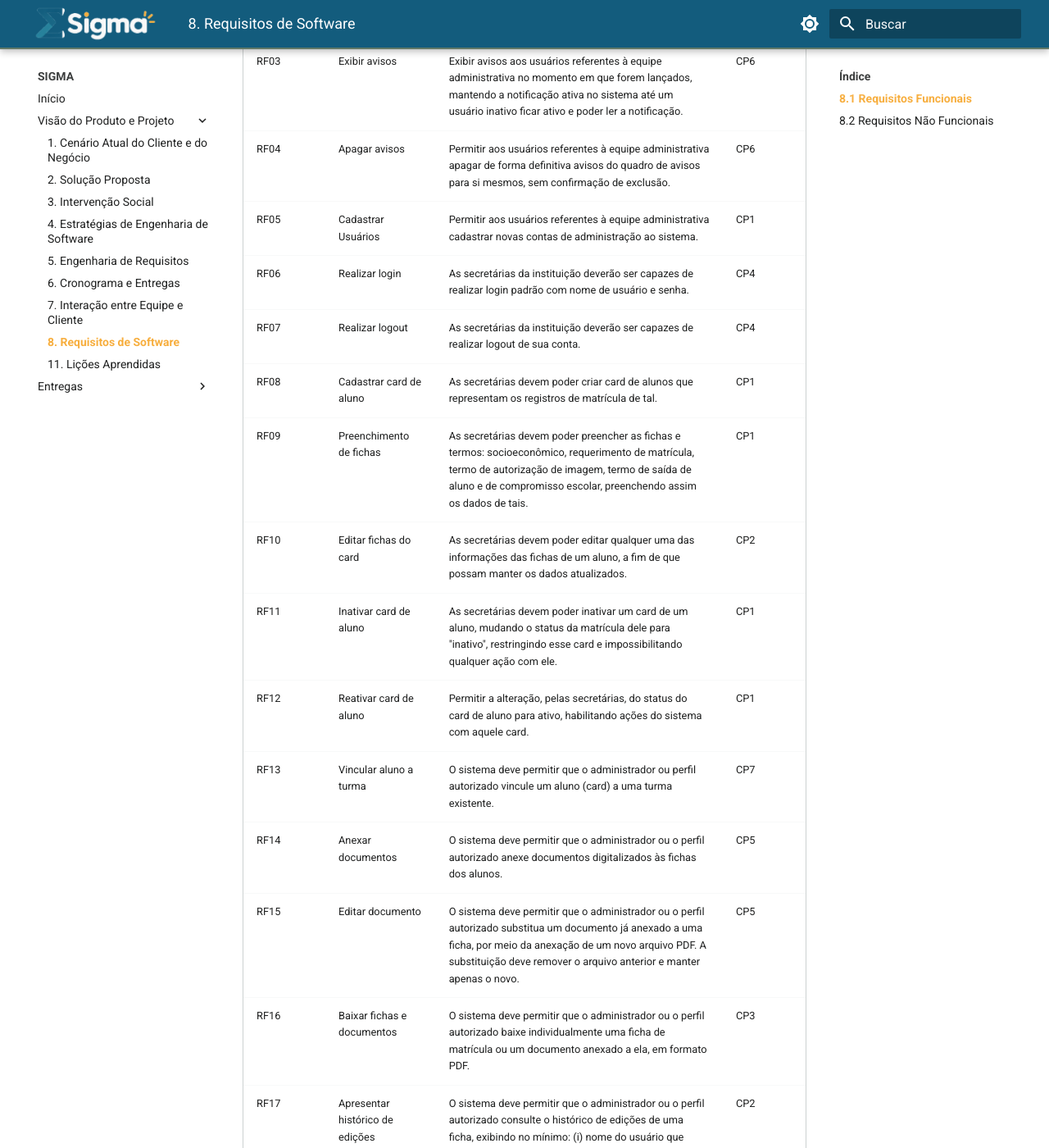
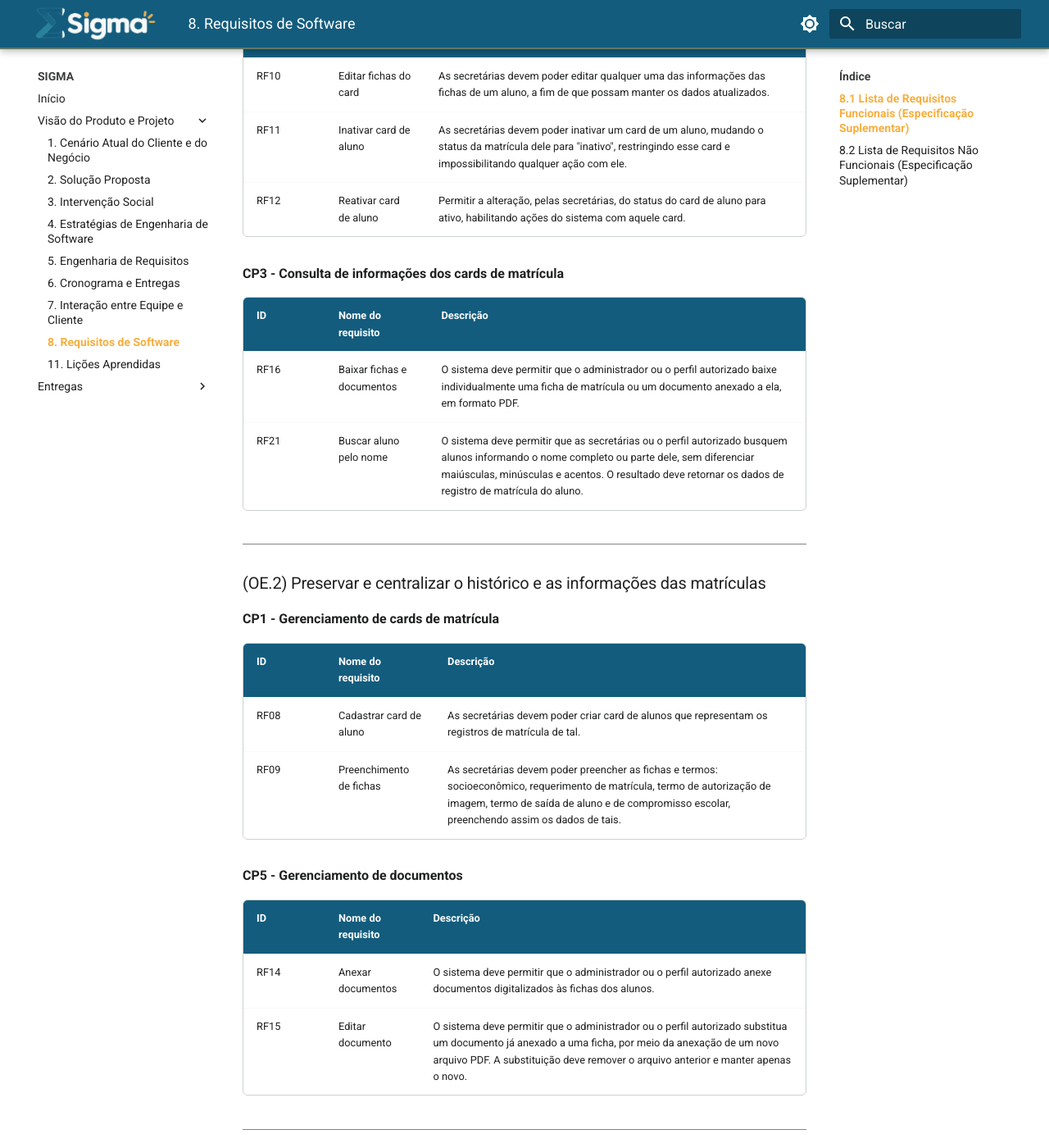
Before and after one commit to mdsreq-fga-unb/REQ-2026.2-T01-Sigma, an MkDocs documentation site: the page built from docs/doc-visao/8_requisitos.md, in a window 1280 px wide and 1400 px high, scrolled down 491 px. Shown: the whole window at 82% size. Built offline with MkDocs 1.6.1 and Material for MkDocs 9.7.7, drawn with Linux system fonts in a browser that asks for light colours; some of the changed text lies outside the part shown.

Commit message:
docs: reorganiza requisitos de software por OE e CP no padrao Nativo

```diff
--- a/docs/doc-visao/8_requisitos.md
+++ b/docs/doc-visao/8_requisitos.md
@@ -1,45 +1,104 @@
 # 8. Requisitos
 
-## 8.1 Requisitos Funcionais
+## 8.1 Lista de Requisitos Funcionais (Especificação Suplementar)
 
-| ID | Nome | Descrição | CP vinculada |
-|---|---|---|---|
-| RF01 | Disponibilizar quadro de avisos | O sistema deve disponibilizar um quadro de avisos de modificações, inserções e exclusões de informação referentes às matrículas para os usuários referentes à equipe administrativa. | CP6 |
-| RF02 | Lançar avisos | Permitir que os usuários autenticados referentes à equipe administrativa possam lançar avisos contendo os campos obrigatórios de assunto e descrição, com data e autor registrados, e direcionar os mesmos aos demais usuários. | CP6, CP4 |
-| RF03 | Exibir avisos | Exibir avisos aos usuários referentes à equipe administrativa no momento em que forem lançados, mantendo a notificação ativa no sistema até um usuário inativo ficar ativo e poder ler a notificação. | CP6 |
-| RF04 | Apagar avisos | Permitir aos usuários referentes à equipe administrativa apagar de forma definitiva avisos do quadro de avisos para si mesmos, sem confirmação de exclusão. | CP6 |
-| RF05 | Cadastrar Usuários | Permitir aos usuários referentes à equipe administrativa cadastrar novas contas de administração ao sistema. | CP1 |
-| RF06 | Realizar login | As secretárias da instituição deverão ser capazes de realizar login padrão com nome de usuário e senha. | CP4 |
-| RF07 | Realizar logout | As secretárias da instituição deverão ser capazes de realizar logout de sua conta. | CP4 |
-| RF08 | Cadastrar card de aluno | As secretárias devem poder criar card de alunos que representam os registros de matrícula de tal. | CP1 |
-| RF09 | Preenchimento de fichas | As secretárias devem poder preencher as fichas e termos: socioeconômico, requerimento de matrícula, termo de autorização de imagem, termo de saída de aluno e de compromisso escolar, preenchendo assim os dados de tais. | CP1 |
-| RF10 | Editar fichas do card | As secretárias devem poder editar qualquer uma das informações das fichas de um aluno, a fim de que possam manter os dados atualizados. | CP2 |
-| RF11 | Inativar card de aluno | As secretárias devem poder inativar um card de um aluno, mudando o status da matrícula dele para "inativo", restringindo esse card e impossibilitando qualquer ação com ele. | CP1 |
-| RF12 | Reativar card de aluno | Permitir a alteração, pelas secretárias, do status do card de aluno para ativo, habilitando ações do sistema com aquele card. | CP1 |
-| RF13 | Vincular aluno a turma | O sistema deve permitir que o administrador ou perfil autorizado vincule um aluno (card) a uma turma existente. | CP7 |
-| RF14 | Anexar documentos | O sistema deve permitir que o administrador ou o perfil autorizado anexe documentos digitalizados às fichas dos alunos. | CP5 |
-| RF15 | Editar documento | O sistema deve permitir que o administrador ou o perfil autorizado substitua um documento já anexado a uma ficha, por meio da anexação de um novo arquivo PDF. A substituição deve remover o arquivo anterior e manter apenas o novo. | CP5 |
-| RF16 | Baixar fichas e documentos | O sistema deve permitir que o administrador ou o perfil autorizado baixe individualmente uma ficha de matrícula ou um documento anexado a ela, em formato PDF. | CP3 |
-| RF17 | Apresentar histórico de edições | O sistema deve permitir que o administrador ou o perfil autorizado consulte o histórico de edições de uma ficha, exibindo no mínimo: (i) nome do usuário que realizou a edição, (ii) data e hora da edição, (iii) campo alterado, (iv) valor anterior e (v) valor novo. | CP2 |
-| RF18 | Cadastrar Etapa | O sistema deve permitir que o administrador ou o perfil autorizado cadastre uma nova etapa (série de ensino) no sistema. | CP7 |
-| RF19 | Inativar turma e etapa | O sistema deve permitir que as secretárias ou o perfil autorizado alterem o status de uma turma ou etapa de "ativo" para "inativo". Uma turma ou etapa inativa mantém os vínculos já existentes e continua aparecendo na busca, identificada com o status "inativo". | CP7 |
-| RF20 | Vincular turma à etapa | O sistema deve permitir que as secretárias ou o perfil autorizado vinculem uma turma a uma etapa, selecionando ambas entre as cadastradas com status ativo. | CP7 |
-| RF21 | Buscar aluno pelo nome | O sistema deve permitir que as secretárias ou o perfil autorizado busquem alunos informando o nome completo ou parte dele, sem diferenciar maiúsculas, minúsculas e acentos. O resultado deve retornar os dados de registro de matrícula do aluno. | CP3 |
-| RF22 | Buscar turmas e etapas | O sistema deve permitir que as secretárias ou o perfil autorizado busquem turmas e etapas pelo nome completo ou parcial. Caso nenhum registro seja encontrado, o sistema deve exibir a mensagem "Nenhum resultado encontrado". | CP7 |
-| RF23 | Possibilitar salvamento de dados | O sistema deve pedir às secretárias ou ao perfil autorizado a confirmação da operação ao solicitar o salvamento do preenchimento ou da edição de uma ficha de matrícula, oferecendo as opções "Confirmar" e "Cancelar". | CP2 |
-| RF24 | Cadastrar Turma | O sistema deve permitir que o administrador ou o perfil autorizado cadastre uma nova turma, obrigatoriamente vinculada a uma etapa existente. | CP7 |
+Os requisitos funcionais estabelecem um consenso que fomenta a implementação dos objetivos planejados para o sistema SIGMA. A seguir, é apresentado o escopo atualizado do sistema, organizado de acordo com os Objetivos Específicos (OEs) e as Características do Produto (CPs).
 
-## 8.2 Requisitos Não Funcionais
+---
 
-| ID | Nome | Descrição | Classificação URPS+ |
-|---|---|---|---|
-| RNF01 | Privacidade de Dados e Retenção Segura | Garantir a privacidade dos dados pessoais restringindo sua visualização apenas a usuários autenticados, apoiando a segurança da informação exigida pela LGPD. | Segurança |
-| RNF02 | Restrição de Acesso não Autenticado | O sistema deve restringir o acesso às suas funcionalidades internas exclusivamente a usuários autenticados por meio de credenciais válidas cadastradas (e-mail e senha). Qualquer tentativa de acesso não autenticado deve ser bloqueada, resultando no redirecionamento do usuário para a tela de login (na interface de usuário) e retornando o código de status HTTP 401 - Unauthorized (na comunicação com a API). | Segurança |
-| RNF03 | Interface responsiva e adaptável a múltiplos dispositivos | O sistema deve adaptar seus componentes visuais para resoluções de monitores desktop e dispositivos móveis, garantindo o funcionamento e layout adequado em resoluções de tela de 360px (mobile), 768px (tablet) e 1280px (desktop). A validação deve ser feita através de ferramentas de inspeção de navegador. | Usabilidade |
-| RNF04 | Interface com suporte a Modo Escuro alternável | O sistema deve disponibilizar a opção de "modo escuro" alternável para o usuário, aplicando uma paleta de cores escura e textos de alto contraste, preservando a legibilidade e consistência visual. | Usabilidade |
-| RNF05 | Tempo de Resposta do Sistema ao Logar | Garantir tempo menor que 2 segundos para login, medido a partir do clique no botão de entrar até a autorização de acesso, sob condições normais de rede e servidor. | Desempenho |
-| RNF06 | Tempo de Resposta do Sistema ao Buscar aluno | Retornar os resultados da consulta de alunos em um tempo inferior a 2 segundos para 95% das requisições, sob condições normais de tráfego de rede e carga do banco de dados. A medição inicia no acionamento do botão de busca e termina ao renderizar a lista na tela. | Desempenho |
-| RNF07 | Tempo de resposta do sistema para buscar turmas ou etapas | Retornar os resultados da busca de turmas ou etapas em um tempo inferior a 2 segundos para 95% das requisições, sob condições normais de tráfego de rede e carga do banco de dados. | Desempenho |
-| RNF08 | Tempo de resposta para salvar uma ficha | O sistema deve concluir o salvamento de uma ficha em um tempo de resposta inferior a 5 segundos para 95% das requisições, sob condições normais de tráfego de rede e carga do servidor. A medição inicia ao acionar o botão de salvar e termina com a exibição da mensagem de sucesso em tela. | Desempenho |
-| RNF09 | Disponibilidade do sistema | O sistema deve garantir uma taxa de acessibilidade de 99,5% durante o horário de funcionamento comercial da creche, compreendido de segunda a sexta-feira, das 07h00 às 19h00. | Confiabilidade |
-| RNF10 | Acessos Múltiplos | O sistema deve suportar no mínimo 10 usuários acessando e interagindo simultaneamente com a aplicação, mantendo o tempo de resposta das operações dentro dos limites estabelecidos nos demais requisitos de desempenho. | Desempenho |
+### (OE.1) Facilitar e agilizar a organização e a continuidade do processo administrativo
+
+**CP2 - Edição e Atualização de cards de matrícula**
+
+| ID | Nome do requisito | Descrição |
+| :--- | :--- | :--- |
+| <span id="req-rf10" class="rf-anchor">RF10</span> | Editar fichas do card | As secretárias devem poder editar qualquer uma das informações das fichas de um aluno, a fim de que possam manter os dados atualizados. |
+| <span id="req-rf11" class="rf-anchor">RF11</span> | Inativar card de aluno | As secretárias devem poder inativar um card de um aluno, mudando o status da matrícula dele para "inativo", restringindo esse card e impossibilitando qualquer ação com ele. |
+| <span id="req-rf12" class="rf-anchor">RF12</span> | Reativar card de aluno | Permitir a alteração, pelas secretárias, do status do card de aluno para ativo, habilitando ações do sistema com aquele card. |
+
+**CP3 - Consulta de informações dos cards de matrícula**
+
+| ID | Nome do requisito | Descrição |
+| :--- | :--- | :--- |
+| <span id="req-rf16" class="rf-anchor">RF16</span> | Baixar fichas e documentos | O sistema deve permitir que o administrador ou o perfil autorizado baixe individualmente uma ficha de matrícula ou um documento anexado a ela, em formato PDF. |
+| <span id="req-rf21" class="rf-anchor">RF21</span> | Buscar aluno pelo nome | O sistema deve permitir que as secretárias ou o perfil autorizado busquem alunos informando o nome completo ou parte dele, sem diferenciar maiúsculas, minúsculas e acentos. O resultado deve retornar os dados de registro de matrícula do aluno. |
+
+---
+
+### (OE.2) Preservar e centralizar o histórico e as informações das matrículas
+
+**CP1 - Gerenciamento de cards de matrícula**
+
+| ID | Nome do requisito | Descrição |
+| :--- | :--- | :--- |
+| <span id="req-rf08" class="rf-anchor">RF08</span> | Cadastrar card de aluno | As secretárias devem poder criar card de alunos que representam os registros de matrícula de tal. |
+| <span id="req-rf09" class="rf-anchor">RF09</span> | Preenchimento de fichas | As secretárias devem poder preencher as fichas e termos: socioeconômico, requerimento de matrícula, termo de autorização de imagem, termo de saída de aluno e de compromisso escolar, preenchendo assim os dados de tais. |
+
+**CP5 - Gerenciamento de documentos**
+
+| ID | Nome do requisito | Descrição |
+| :--- | :--- | :--- |
+| <span id="req-rf14" class="rf-anchor">RF14</span> | Anexar documentos | O sistema deve permitir que o administrador ou o perfil autorizado anexe documentos digitalizados às fichas dos alunos. |
+| <span id="req-rf15" class="rf-anchor">RF15</span> | Editar documento | O sistema deve permitir que o administrador ou o perfil autorizado substitua um documento já anexado a uma ficha, por meio da anexação de um novo arquivo PDF. A substituição deve remover o arquivo anterior e manter apenas o novo. |
+
+---
+
+### (OE.3) Controlar o acesso e garantir a segurança das informações do sistema
+
+**CP4 - Controle de acesso de usuários**
+
+| ID | Nome do requisito | Descrição |
+| :--- | :--- | :--- |
+| <span id="req-rf05" class="rf-anchor">RF05</span> | Cadastrar Usuários | Permitir aos usuários referentes à equipe administrativa cadastrar novas contas de administração ao sistema. |
+| <span id="req-rf06" class="rf-anchor">RF06</span> | Realizar login | As secretárias da instituição deverão ser capazes de realizar login padrão com nome de usuário e senha. |
+| <span id="req-rf07" class="rf-anchor">RF07</span> | Realizar logout | As secretárias da instituição deverão ser capazes de realizar logout de sua conta. |
+
+**CP8 - Auditoria e Integridade**
+
+| ID | Nome do requisito | Descrição |
+| :--- | :--- | :--- |
+| <span id="req-rf17" class="rf-anchor">RF17</span> | Apresentar histórico de edições | O sistema deve permitir que o administrador ou o perfil autorizado consulte o histórico de edições de uma ficha, exibindo no mínimo: (i) nome do usuário que realizou a edição, (ii) data e hora da edição, (iii) campo alterado, (iv) valor anterior e (v) valor novo. |
+| <span id="req-rf23" class="rf-anchor">RF23</span> | Possibilitar salvamento de dados | O sistema deve pedir às secretárias ou ao perfil autorizado a confirmação da operação ao solicitar o salvamento do preenchimento ou da edição de uma ficha de matrícula, oferecendo as opções "Confirmar" e "Cancelar". |
+
+---
+
+### (OE.4) Facilitar a comunicação interna entre a equipe administrativa
+
+**CP6 - Avisos Rápidos**
+
+| ID | Nome do requisito | Descrição |
+| :--- | :--- | :--- |
+| <span id="req-rf01" class="rf-anchor">RF01</span> | Disponibilizar quadro de avisos | O sistema deve disponibilizar um quadro de avisos de modificações, inserções e exclusões de informação referentes às matrículas para os usuários referentes à equipe administrativa. |
+| <span id="req-rf02" class="rf-anchor">RF02</span> | Lançar avisos | Permitir que os usuários autenticados referentes à equipe administrativa possam lançar avisos contendo os campos obrigatórios de assunto e descrição, com data e autor registrados, e direcionar os mesmos aos demais usuários. |
+| <span id="req-rf03" class="rf-anchor">RF03</span> | Exibir avisos | Exibir avisos aos usuários referentes à equipe administrativa no momento em que forem lançados, mantendo a notificação ativa no sistema até um usuário inativo ficar ativo e poder ler a notificação. |
+| <span id="req-rf04" class="rf-anchor">RF04</span> | Apagar avisos | Permitir aos usuários referentes à equipe administrativa apagar de forma definitiva avisos do quadro de avisos para si mesmos, sem confirmação de exclusão. |
+
+**CP7 - Módulo de gerenciamento de turmas e etapas**
+
+| ID | Nome do requisito | Descrição |
+| :--- | :--- | :--- |
+| <span id="req-rf13" class="rf-anchor">RF13</span> | Vincular aluno a turma | O sistema deve permitir que o administrador ou perfil autorizado vincule um aluno (card) a uma turma existente. |
+| <span id="req-rf18" class="req-anchor">RF18</span> | Cadastrar Etapa | O sistema deve permitir que o administrador ou o perfil autorizado cadastre uma nova etapa (série de ensino) no sistema. |
+| <span id="req-rf19" class="rf-anchor">RF19</span> | Inativar turma e etapa | O sistema deve permitir que as secretárias ou o perfil autorizado alterem o status de uma turma ou etapa de "ativo" para "inativo". Uma turma ou etapa inativa mantém os vínculos já existentes e continua aparecendo na busca, identificada com o status "inativo". |
+| <span id="req-rf20" class="rf-anchor">RF20</span> | Vincular turma à etapa | O sistema deve permitir que as secretárias ou o perfil autorizado vinculem uma turma a uma etapa, selecionando ambas entre as cadastradas com status ativo. |
+| <span id="req-rf22" class="rf-anchor">RF22</span> | Buscar turmas e etapas | O sistema deve permitir que as secretárias ou o perfil autorizado busquem turmas e etapas pelo nome completo ou parcial. Caso nenhum registro seja encontrado, o sistema deve exibir a mensagem "Nenhum resultado encontrado". |
+| <span id="req-rf24" class="rf-anchor">RF24</span> | Cadastrar Turma | O sistema deve permitir que o administrador ou o perfil autorizado cadastre uma nova turma, obrigatoriamente vinculada a uma etapa existente. |
+
+---
+
+## 8.2 Lista de Requisitos Não Funcionais (Especificação Suplementar)
+
+Os requisitos não funcionais definem critérios de qualidade do sistema SIGMA. A tabela a seguir apresenta os RNFs com sua classificação segundo as categorias do modelo FURPS+/URPS (Usabilidade, Confiabilidade, Desempenho, Segurança).
+
+| ID | Nome do requisito | Descrição | Classificação URPS+ |
+| :--- | :--- | :--- | :--- |
+| <span id="req-rnf01" class="rf-anchor">RNF01</span> | Privacidade de Dados e Retenção Segura | Garantir a privacidade dos dados pessoais restringindo sua visualização apenas a usuários autenticados, apoiando a segurança da informação exigida pela LGPD. | Segurança |
+| <span id="req-rnf02" class="rf-anchor">RNF02</span> | Restrição de Acesso não Autenticado | O sistema deve restringir o acesso às suas funcionalidades internas exclusivamente a usuários autenticados por meio de credenciais válidas cadastradas (e-mail e senha). Qualquer tentativa de acesso não autenticado deve ser bloqueada, resultando no redirecionamento do usuário para a tela de login (na interface de usuário) e retornando o código de status HTTP 401 - Unauthorized (na comunicação com a API). | Segurança |
+| <span id="req-rnf03" class="rf-anchor">RNF03</span> | Interface responsiva e adaptável a múltiplos dispositivos | O sistema deve adaptar seus componentes visuais para resoluções de monitores desktop e dispositivos móveis, garantindo o funcionamento e layout adequado em resoluções de tela de 360px (mobile), 768px (tablet) e 1280px (desktop). A validação deve ser feita através de ferramentas de inspeção de navegador. | Usabilidade |
+| <span id="req-rnf04" class="rf-anchor">RNF04</span> | Interface com suporte a Modo Escuro alternável | O sistema deve disponibilizar a opção de "modo escuro" alternável para o usuário, aplicando uma paleta de cores escura e textos de alto contraste, preservando a legibilidade e consistência visual. | Usabilidade |
+| <span id="req-rnf05" class="rf-anchor">RNF05</span> | Tempo de Resposta do Sistema ao Logar | Garantir tempo menor que 2 segundos para login, medido a partir do clique no botão de entrar até a autorização de acesso, sob condições normais de rede e servidor. | Desempenho |
+| <span id="req-rnf06" class="rf-anchor">RNF06</span> | Tempo de Resposta do Sistema ao Buscar aluno | Retornar os resultados da consulta de alunos em um tempo inferior a 2 segundos para 95% das requisições, sob condições normais de tráfego de rede e carga do banco de dados. A medição inicia no acionamento do botão de busca e termina ao renderizar a lista na tela. | Desempenho |
+| <span id="req-rnf07" class="rf-anchor">RNF07</span> | Tempo de resposta do sistema para buscar turmas ou etapas | Retornar os resultados da busca de turmas ou etapas em um tempo inferior a 2 segundos para 95% das requisições, sob condições normais de tráfego de rede e carga do banco de dados. | Desempenho |
+| <span id="req-rnf08" class="rf-anchor">RNF08</span> | Tempo de resposta para salvar uma ficha | O sistema deve concluir o salvamento de uma ficha em um tempo de resposta inferior a 5 segundos para 95% das requisições, sob condições normais de tráfego de rede e carga do servidor. A medição inicia ao acionar o botão de salvar e termina com a exibição da mensagem de sucesso em tela. | Desempenho |
+| <span id="req-rnf09" class="rf-anchor">RNF09</span> | Disponibilidade do sistema | O sistema deve garantir uma taxa de acessibilidade de 99,5% durante o horário de funcionamento comercial da creche, compreendido de segunda a sexta-feira, das 07h00 às 19h00. | Confiabilidade |
+| <span id="req-rnf10" class="rf-anchor">RNF10</span> | Acessos Múltiplos | O sistema deve suportar no mínimo 10 usuários acessando e interagindo simultaneamente com a aplicação, mantendo o tempo de resposta das operações dentro dos limites estabelecidos nos demais requisitos de desempenho. | Desempenho |
```
